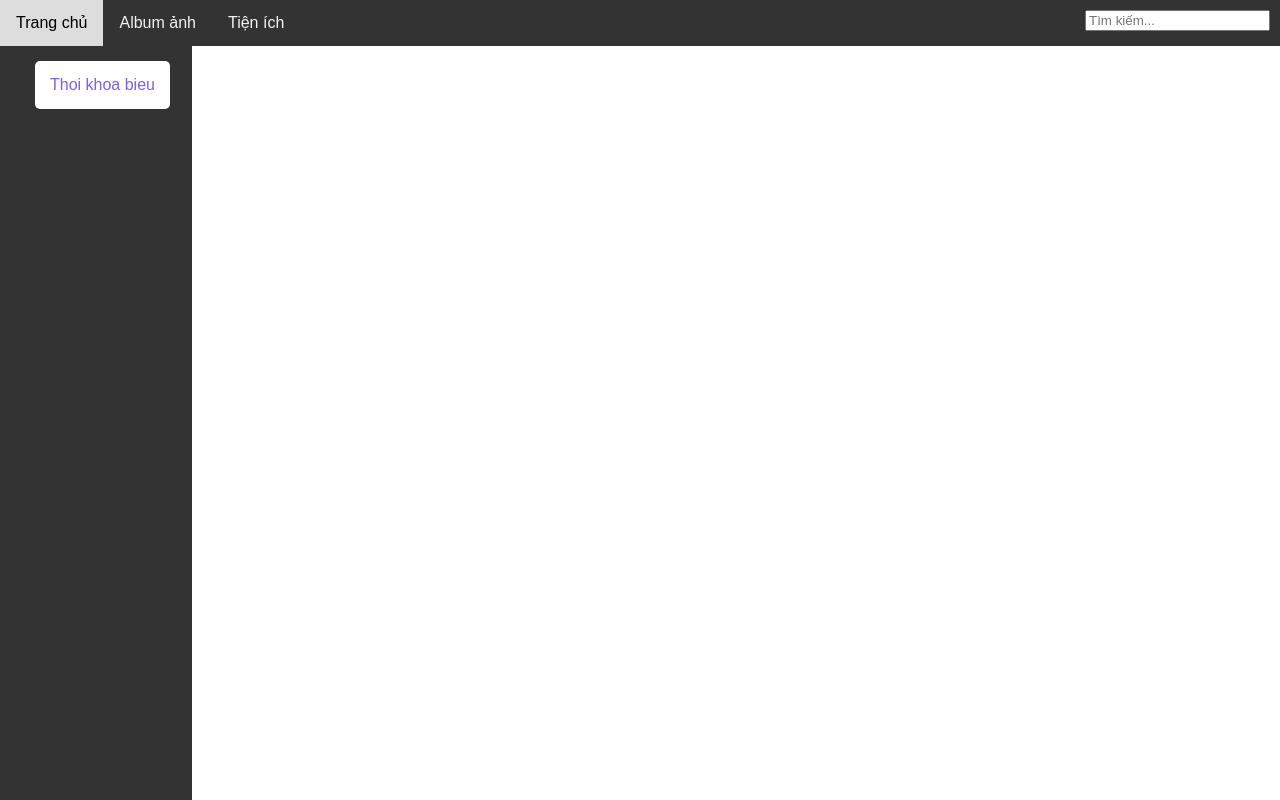
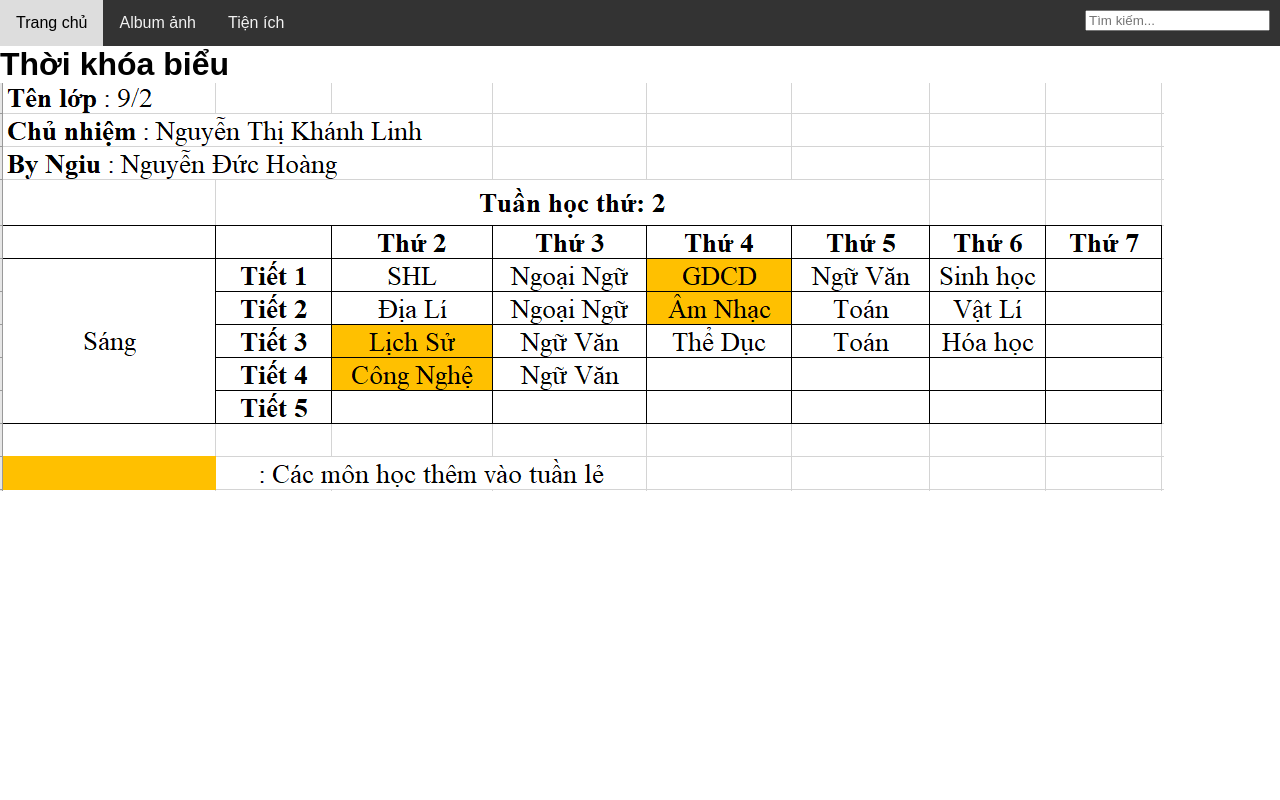
Before and after one commit to NguyenDucHoang205/HoangiuNhu, a plain HTML site: page tienich.html in a window 1280 px wide. Shown: the top 800 px of the page. Drawn offline with Linux system fonts and the light colour scheme.

Commit message:
Update tienich.html

```diff
--- a/tienich.html
+++ b/tienich.html
@@ -14,13 +14,12 @@
         <a href="#">Tiện ích</a>
         <input type="text" placeholder="Tìm kiếm..." style="float:right; margin-top:10px;margin-right:10px"/>
       </div>
-      <div class="menu">
-        <a href="babyxinh.html" class="btn mr-2 mt-2">Thoi khoa bieu</a>
+      <div class="content">
+        <h1 class="top_content">Thời khóa biểu</h1>
+        <img src="img/tkb.png" alt="#" class="tkb_img"/>
 
       </div>
-     <div class ="tkb">
-       <img class="img_tkb" src="img/tkb.png" alt="#"/>
-     </div>
+
 
 </body>
 </html>
```
